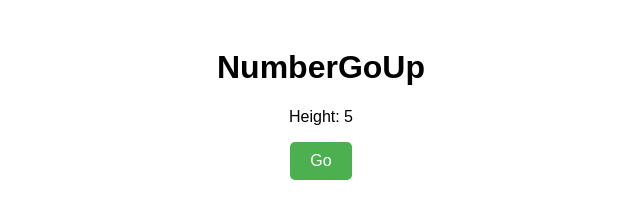
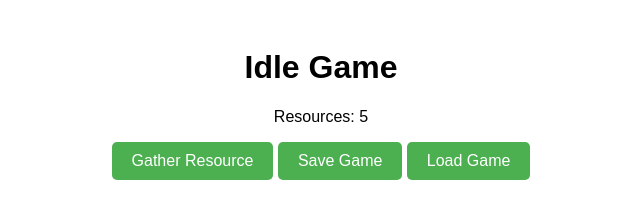
Before and after one commit to SemourMedia/Slots, a plain HTML site: page index.html in a window 1280 px wide. Shown: the whole page, without its empty margins (319-959 px from the left). Drawn offline with Linux system fonts and the light colour scheme.

Commit message:
Update index.html

```diff
--- a/index.html
+++ b/index.html
@@ -7,11 +7,13 @@
     <link rel="stylesheet" href="styles.css">
 </head>
 <body>
-    <div id="gameArea">
-        <h1>NumberGoUp</h1>
-        <p>Height: <span id="resourceCount">0</span></p>
-        <button onclick="gatherResource()">Go</button>
-    </div>
+<div id="gameArea">
+    <h1>Idle Game</h1>
+    <p>Resources: <span id="resourceCount">0</span></p>
+    <button onclick="gatherResource()">Gather Resource</button>
+    <button onclick="saveGame()">Save Game</button>
+    <button onclick="loadGame()">Load Game</button>
+</div>
 
     <script src="game.js"></script>
 </body>
```
